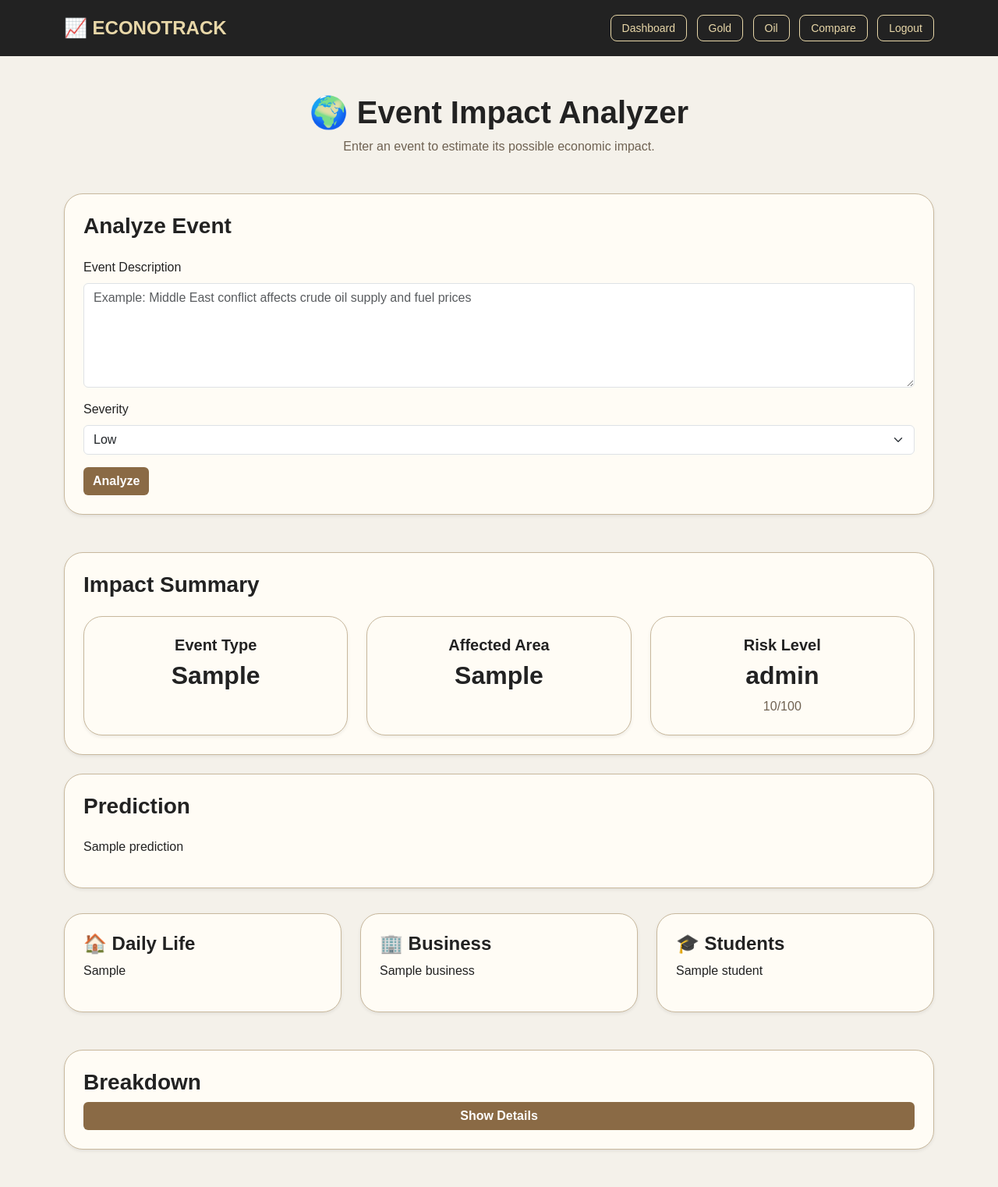
After one commit to janeeswar/Git-exercise-G089, a Python web app: template econotrack/Templates/impact.html in a window 1280 px wide. The commit adds this page. Shown: the whole page at 78% size. Run offline with Jinja, Linux system fonts and the light colour scheme; the template is opened without the code that fills it: most values are stand-ins (such as "Sample title", 1, 10 or a date in 2020).

Commit message:
updated my work

```diff
--- /dev/null
+++ b/econotrack/Templates/impact.html
@@ -0,0 +1,176 @@
+<!DOCTYPE html>
+<html lang="en">
+
+<head>
+    <meta charset="UTF-8">
+    <meta name="viewport" content="width=device-width, initial-scale=1.0">
+    <title>Event Impact Analyzer</title>
+
+    <link href="https://cdn.jsdelivr.net/npm/bootstrap@5.3.0/dist/css/bootstrap.min.css" rel="stylesheet">
+    <link rel="stylesheet" href="{{ url_for('static', filename='style.css') }}">
+</head>
+
+<body>
+
+<nav class="navbar-custom">
+    <div class="container d-flex justify-content-between align-items-center">
+        <a href="/dashboard" class="brand">📈 ECONOTRACK</a>
+
+        <div>
+            <a href="/dashboard" class="nav-btn">Dashboard</a>
+            <a href="/gold" class="nav-btn">Gold</a>
+            <a href="/oil" class="nav-btn">Oil</a>
+            <a href="/compare" class="nav-btn">Compare</a>
+            <a href="/logout" class="nav-btn">Logout</a>
+        </div>
+    </div>
+</nav>
+
+<div class="container mt-5">
+
+    <div class="text-center mb-5">
+        <h1 class="fw-bold">🌍 Event Impact Analyzer</h1>
+        <p class="text-muted">
+            Enter an event to estimate its possible economic impact.
+        </p>
+    </div>
+
+    <div class="card p-4 shadow-sm">
+        <h3 class="fw-bold mb-4">Analyze Event</h3>
+
+        <form method="POST">
+            <div class="mb-3">
+                <label class="form-label">Event Description</label>
+
+                <textarea name="event_text"
+                          class="form-control"
+                          rows="5"
+                          placeholder="Example: Middle East conflict affects crude oil supply and fuel prices"
+                          required></textarea>
+            </div>
+
+            <div class="mb-3">
+                <label class="form-label">Severity</label>
+
+                <select name="severity" class="form-select" required>
+                    <option value="Low">Low</option>
+                    <option value="Medium">Medium</option>
+                    <option value="High">High</option>
+                </select>
+            </div>
+
+            <button type="submit" class="btn btn-primary">
+                Analyze
+            </button>
+        </form>
+    </div>
+
+    {% if result %}
+
+    <div class="card p-4 shadow-sm mt-5">
+        <h3 class="fw-bold mb-4">Impact Summary</h3>
+
+        <div class="row g-4">
+
+            <div class="col-md-4">
+                <div class="card p-4 shadow-sm h-100 text-center">
+                    <h5>Event Type</h5>
+                    <h2>{{ result.main_event }}</h2>
+                </div>
+            </div>
+
+            <div class="col-md-4">
+                <div class="card p-4 shadow-sm h-100 text-center">
+                    <h5>Affected Area</h5>
+                    <h2>{{ result.main_commodity }}</h2>
+                </div>
+            </div>
+
+            <div class="col-md-4">
+                <div class="card p-4 shadow-sm h-100 text-center">
+                    <h5>Risk Level</h5>
+                    <h2>{{ result.risk_level }}</h2>
+                    <p class="text-muted mb-0">{{ result.impact_score }}/100</p>
+                </div>
+            </div>
+
+        </div>
+    </div>
+
+    <div class="card p-4 shadow-sm mt-4">
+        <h3 class="fw-bold">Prediction</h3>
+        <p class="mt-3">{{ result.prediction }}</p>
+    </div>
+
+    <div class="row g-4 mt-2">
+
+        <div class="col-md-4">
+            <div class="card p-4 shadow-sm h-100">
+                <h4>🏠 Daily Life</h4>
+                <p>{{ result.daily_life }}</p>
+            </div>
+        </div>
+
+        <div class="col-md-4">
+            <div class="card p-4 shadow-sm h-100">
+                <h4>🏢 Business</h4>
+                <p>{{ result.business }}</p>
+            </div>
+        </div>
+
+        <div class="col-md-4">
+            <div class="card p-4 shadow-sm h-100">
+                <h4>🎓 Students</h4>
+                <p>{{ result.student }}</p>
+            </div>
+        </div>
+
+    </div>
+
+    <div class="card p-4 shadow-sm mt-5 mb-5">
+        <h3 class="fw-bold">Breakdown</h3>
+
+        <button class="btn btn-primary"
+                type="button"
+                data-bs-toggle="collapse"
+                data-bs-target="#breakdown">
+            Show Details
+        </button>
+
+        <div class="collapse mt-4" id="breakdown">
+
+            <p>Event Score: {{ result.event_score }}</p>
+            <p>Commodity Score: {{ result.commodity_score }}</p>
+            <p>Severity Score: {{ result.severity_score }}</p>
+
+            <hr>
+
+            <h5>Detected Keywords</h5>
+
+            {% if result.detected_keywords %}
+                {% for keyword in result.detected_keywords %}
+                    <span class="badge bg-primary me-2 mb-2">
+                        {{ keyword }}
+                    </span>
+                {% endfor %}
+            {% else %}
+                <p class="text-muted">No strong keywords detected.</p>
+            {% endif %}
+
+            <hr>
+
+            <h5>Reason</h5>
+            <p>{{ result.reason }}</p>
+
+        </div>
+    </div>
+
+    {% endif %}
+
+</div>
+
+<script src="https://cdn.jsdelivr.net/npm/bootstrap@5.3.0/dist/js/bootstrap.bundle.min.js"></script>
+
+</body>
+
+</html>
```
Also changed, not shown: econotrack/Static/JS/dashboard.js (+28 -0 lines), econotrack/Templates/dashboard.html (+28 -3 lines), econotrack/Templates/view.html (+70 -39 lines), econotrack/app.py (+201 -0 lines).
